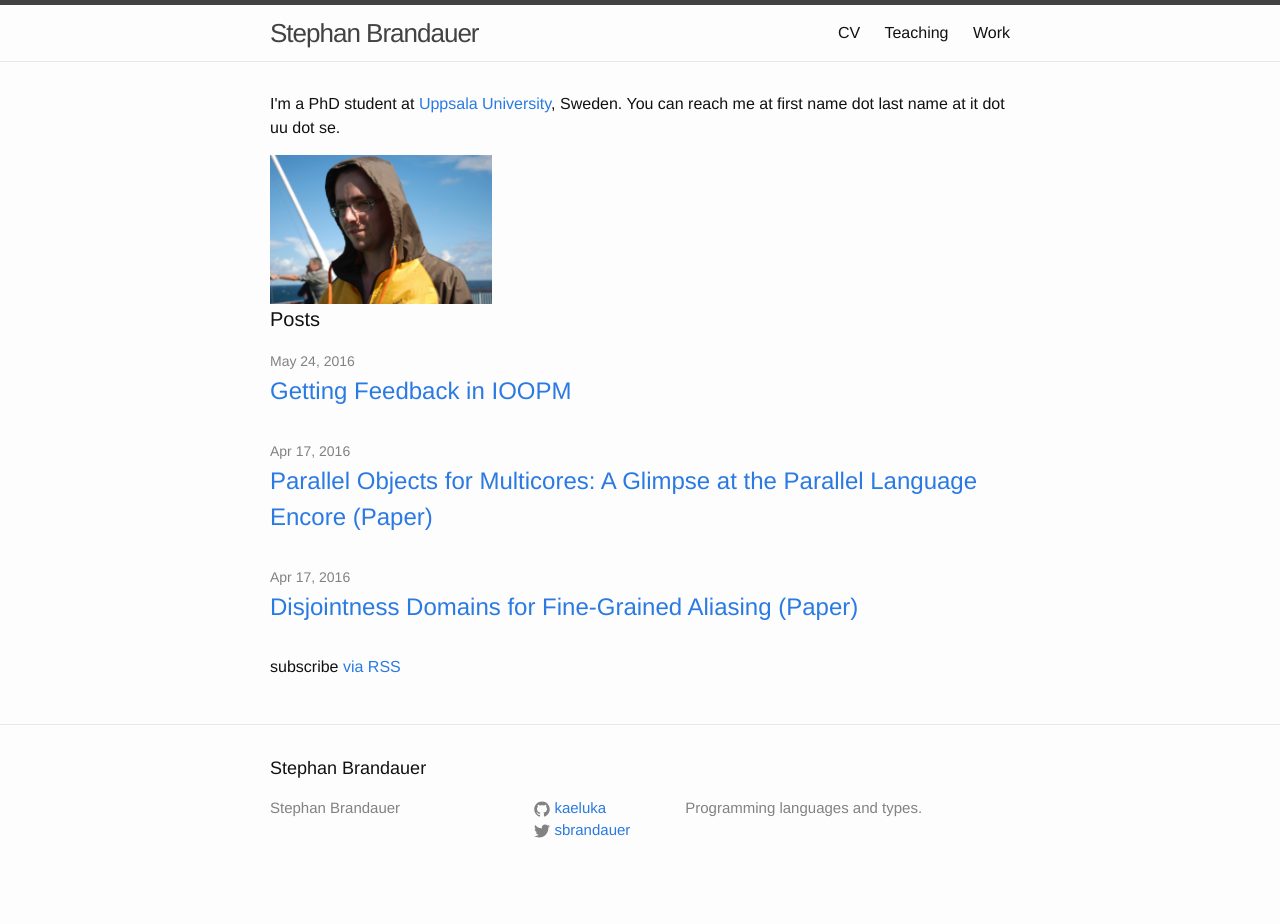
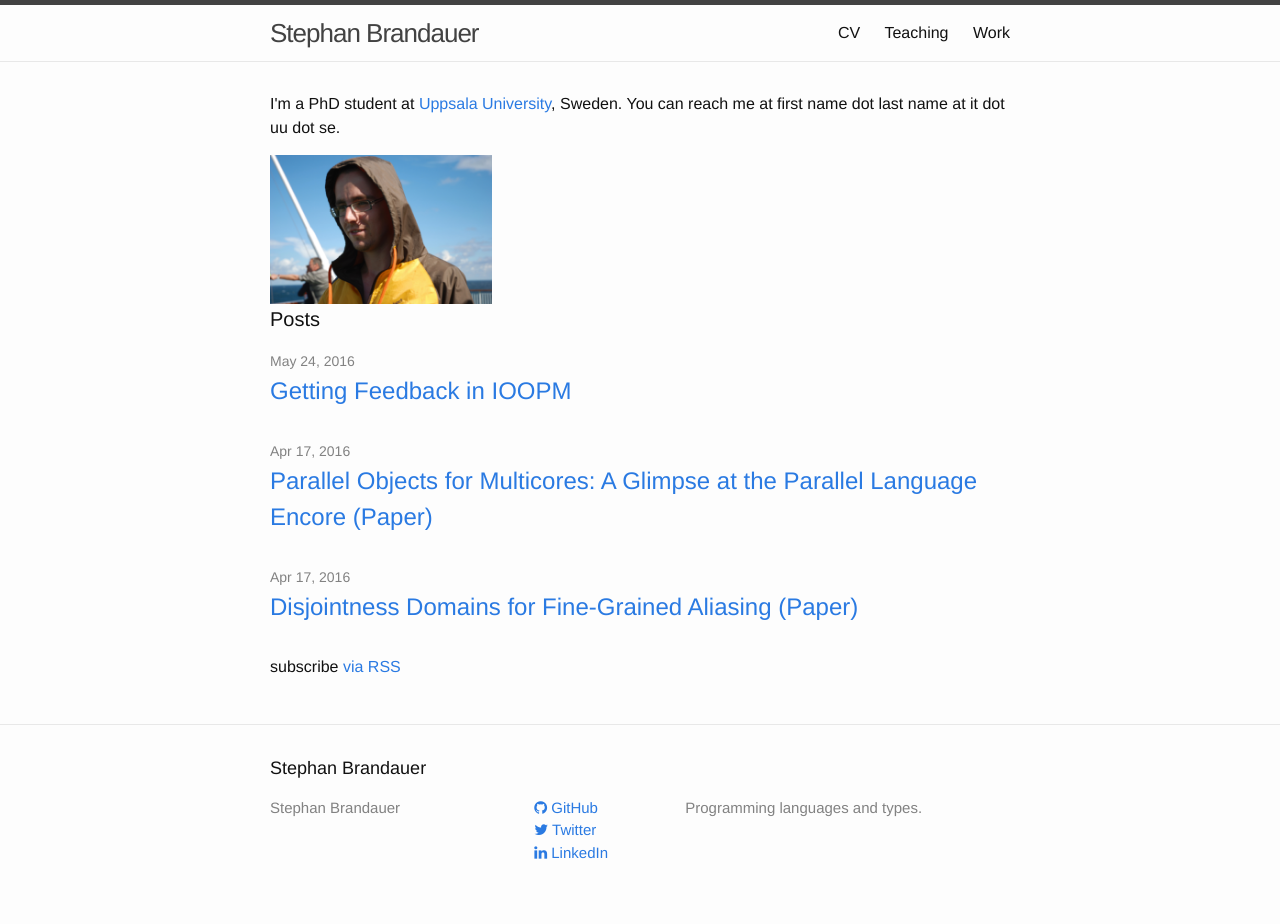
Before and after one commit to kaeluka/kaeluka.github.io, a Jekyll site: the page built from index.html, in a window 1280 px wide. Built offline with Jekyll 4.4.1, drawn with Linux system fonts in a browser that asks for light colours; nearby versions of some CDN libraries; before the commit the page ends 902 px from its top, so only the background shows below that.

Commit message:
add linkedin to footer

```diff
--- a/_config.yml
+++ b/_config.yml
@@ -14,6 +14,7 @@
 url: "http://kaeluka.github.io" # the base hostname & protocol for your site
 twitter_username: sbrandauer
 github_username:  kaeluka
+linkedin_username:  stephan-brandauer
 
 # Build settings
 markdown: kramdown
--- a/_includes/footer.html
+++ b/_includes/footer.html
@@ -16,13 +16,24 @@
         <ul class="social-media-list">
           {% if site.github_username %}
           <li>
-            {% include icon-github.html username=site.github_username %}
+            <a target="_blank" href="https://github.com/{{ site.github_username }}">
+              <i class="fa fa-github"></i> GitHub
+            </a>
+          </li>
+          {% endif %}
+          {% if site.twitter_username %}
+          <li>
+            <a target="_blank" href="https://twitter.com/{{ site.twitter_username }}">
+              <i class="fa fa-twitter"></i> Twitter
+            </a>
           </li>
           {% endif %}
 
-          {% if site.twitter_username %}
+          {% if site.linkedin_username %}
           <li>
-            {% include icon-twitter.html username=site.twitter_username %}
+            <a target="_blank" href="https://linkedin.com/in/{{ site.linkedin_username }}">
+              <i class="fa fa-linkedin"></i> LinkedIn
+            </a>
           </li>
           {% endif %}
         </ul>
--- a/_includes/head.html
+++ b/_includes/head.html
@@ -9,4 +9,5 @@
   <link rel="stylesheet" href="{{ "/css/main.css" | prepend: site.baseurl }}">
   <link rel="canonical" href="{{ page.url | replace:'index.html','' | prepend: site.baseurl | prepend: site.url }}">
   <link rel="alternate" type="application/rss+xml" title="{{ site.title }}" href="{{ "/feed.xml" | prepend: site.baseurl | prepend: site.url }}">
+  <link rel="stylesheet" href="//maxcdn.bootstrapcdn.com/font-awesome/4.3.0/css/font-awesome.min.css">
 </head>
--- a/_includes/icon-github.html
+++ /dev/null
@@ -1 +0,0 @@
-<a href="https://github.com/{{ include.username }}"><span class="icon icon--github">{% include icon-github.svg %}</span><span class="username">{{ include.username }}</span></a>
--- a/_includes/icon-twitter.html
+++ /dev/null
@@ -1 +0,0 @@
-<a href="https://twitter.com/{{ include.username }}"><span class="icon icon--twitter">{% include icon-twitter.svg %}</span><span class="username">{{ include.username }}</span></a>
```
Also changed, not shown: _includes/icon-github.svg (deleted), _includes/icon-twitter.svg (deleted).
